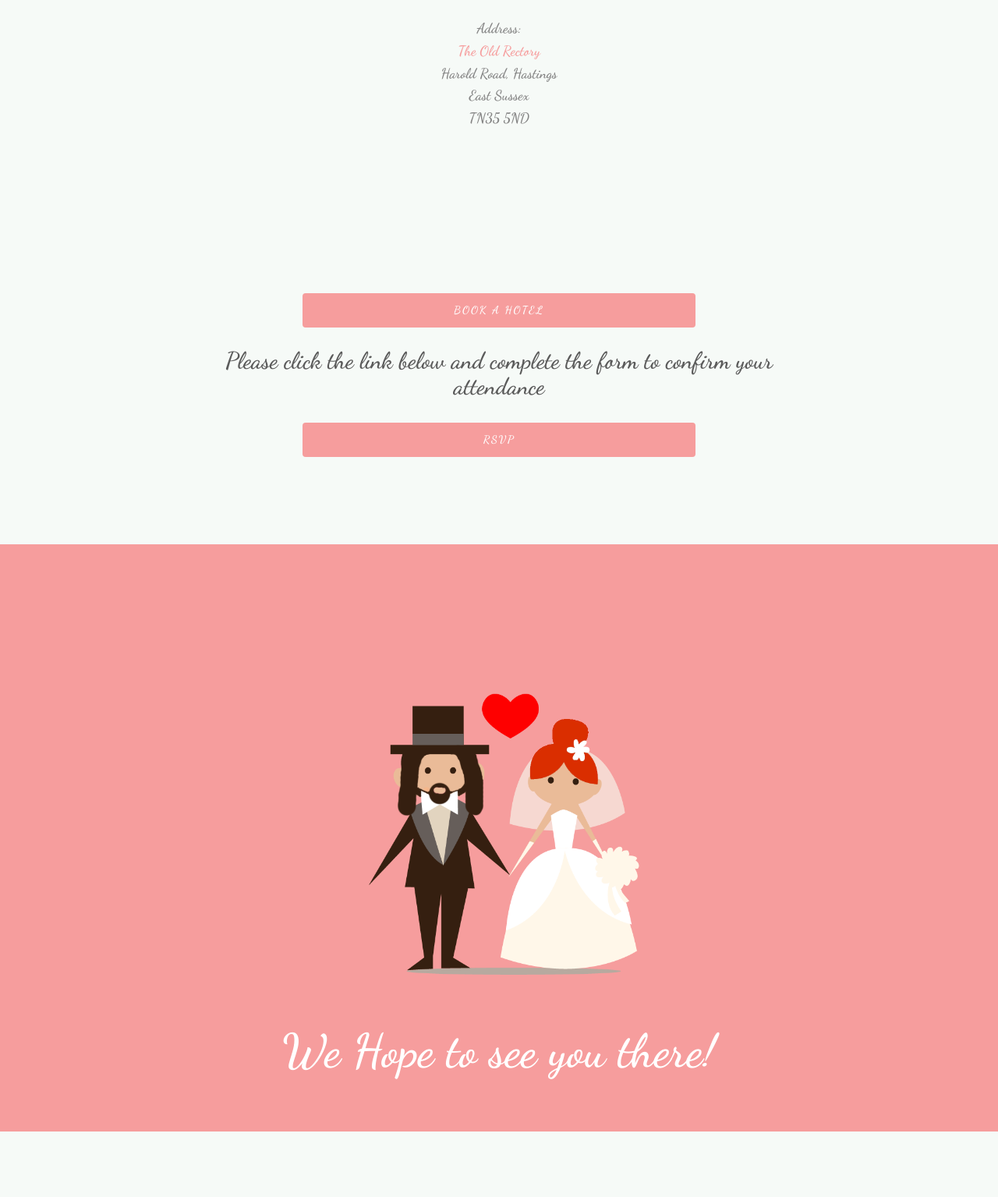
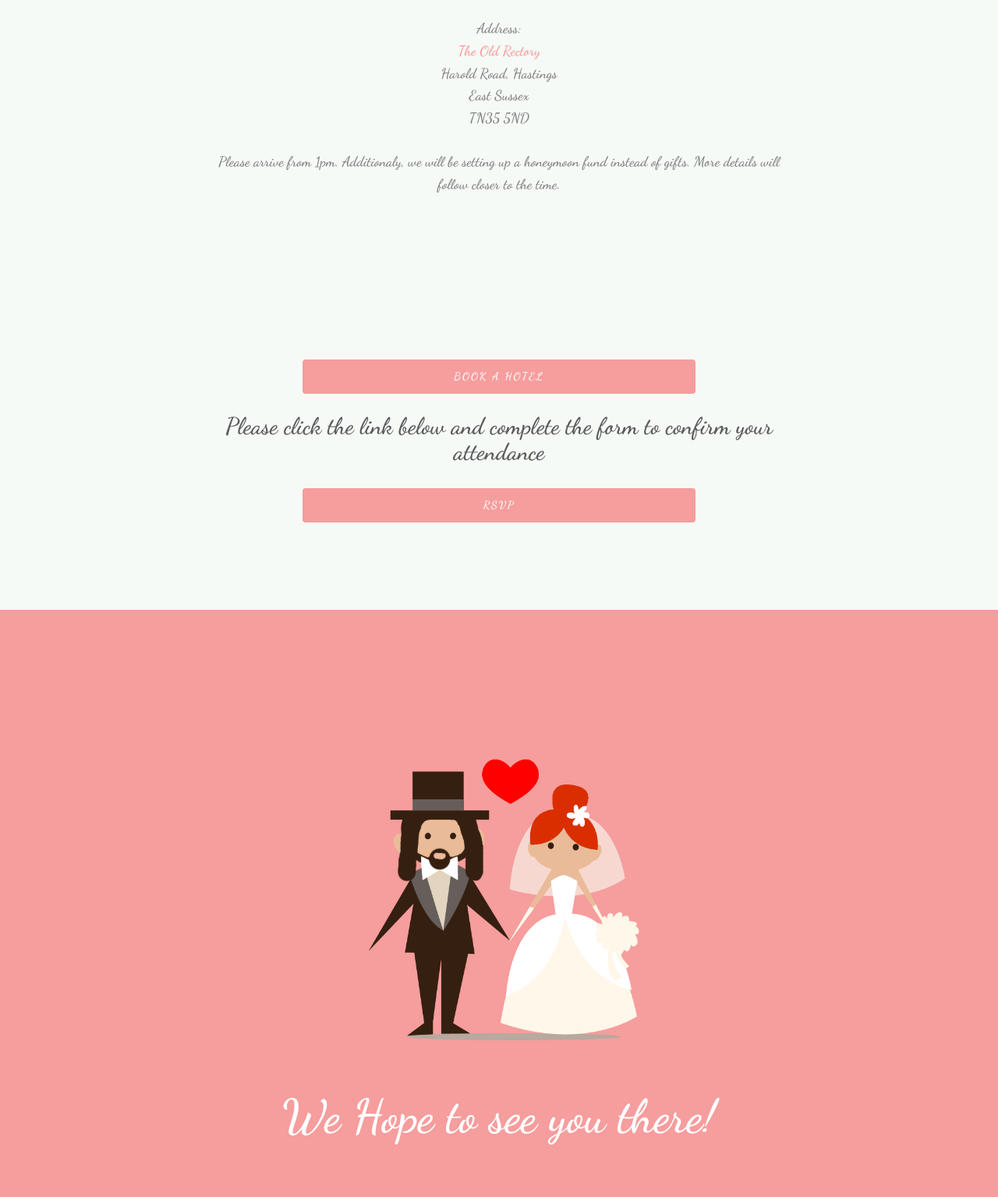
Before and after one commit to jackt24/wedding.github.io, a Flask app: page / in a window 1280 px wide. Shown: the part 1532-3067 px from the top of the page at 78% size. Before the commit the page ends 2983 px from the top, so only its background shows below. Run offline with Flask 2, Linux system fonts and the light colour scheme; some libraries are stand-ins or nearby versions; some web fonts are replaced; grey boxes are pictures that could not be loaded.

Commit message:
Changed text

```diff
--- a/anoxide_app/templates/index.html
+++ b/anoxide_app/templates/index.html
@@ -87,6 +87,7 @@
 							<h2>Are Getting Married</h2>
 							<p>On <strong>September 10th, 2022</strong> at <strong>The Old Rectory, Hastings</strong></p>
 							<p>Address:<br><a href="https://theoldrectoryhastings.co.uk/">The Old Rectory</a><br>Harold Road, Hastings<br>East Sussex<br>TN35 5ND</p>
+							<p>Please arrive from 1pm. Additionaly, we will be setting up a honeymoon fund instead of gifts. More details will follow closer to the time.</p>
 							<iframe src="https://www.google.com/maps/embed?pb=!1m18!1m12!1m3!1d2518.4541805554663!2d0.5941023159726883!3d50.859790979533955!2m3!1f0!2f0!3f0!3m2!1i1024!2i768!4f13.1!3m3!1m2!1s0x47df1adf13fcc1fb%3A0xe814c821a6a4997a!2sThe%20Old%20Rectory!5e0!3m2!1sen!2suk!4v1637668024785!5m2!1sen!2suk" style="border:0; height: 50%; width: 50%;" allowfullscreen="" loading="lazy"></iframe><br>
 							<br><a class="btn btn-primary" href="https://bit.ly/3wvB2O2" role="button" style="width: 70%">Book a Hotel</a><br>
 							<br><h3>Please click the link below and complete the form to confirm your attendance</h3>
```
